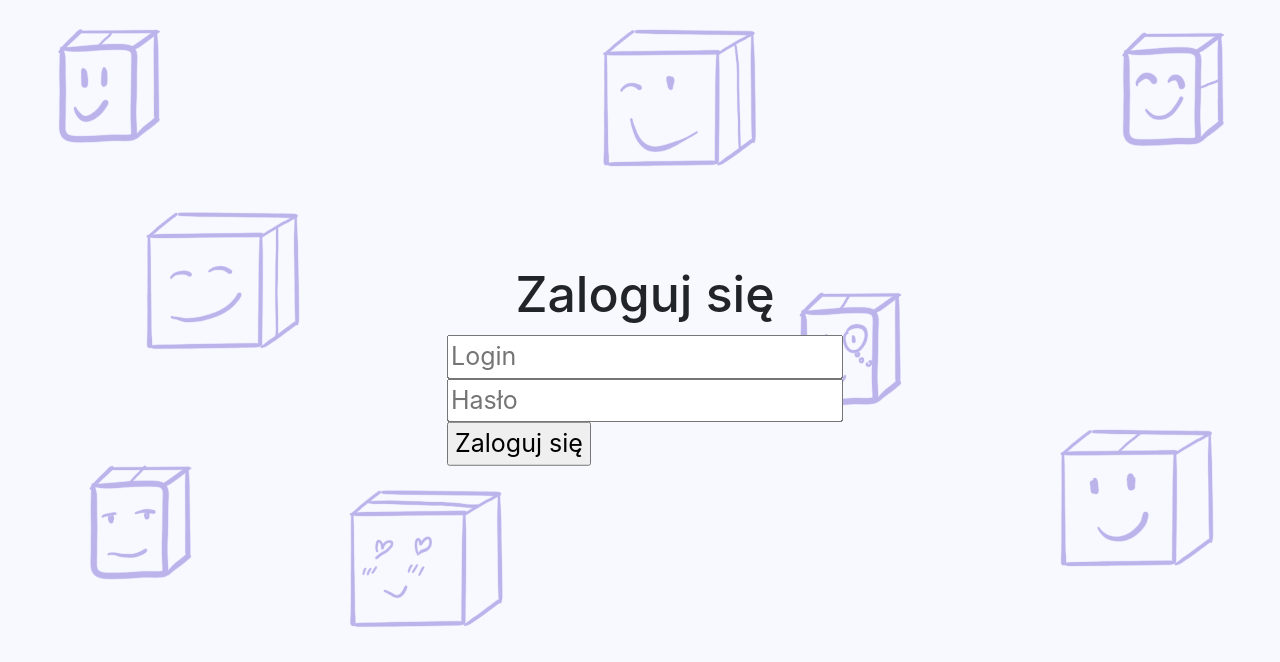
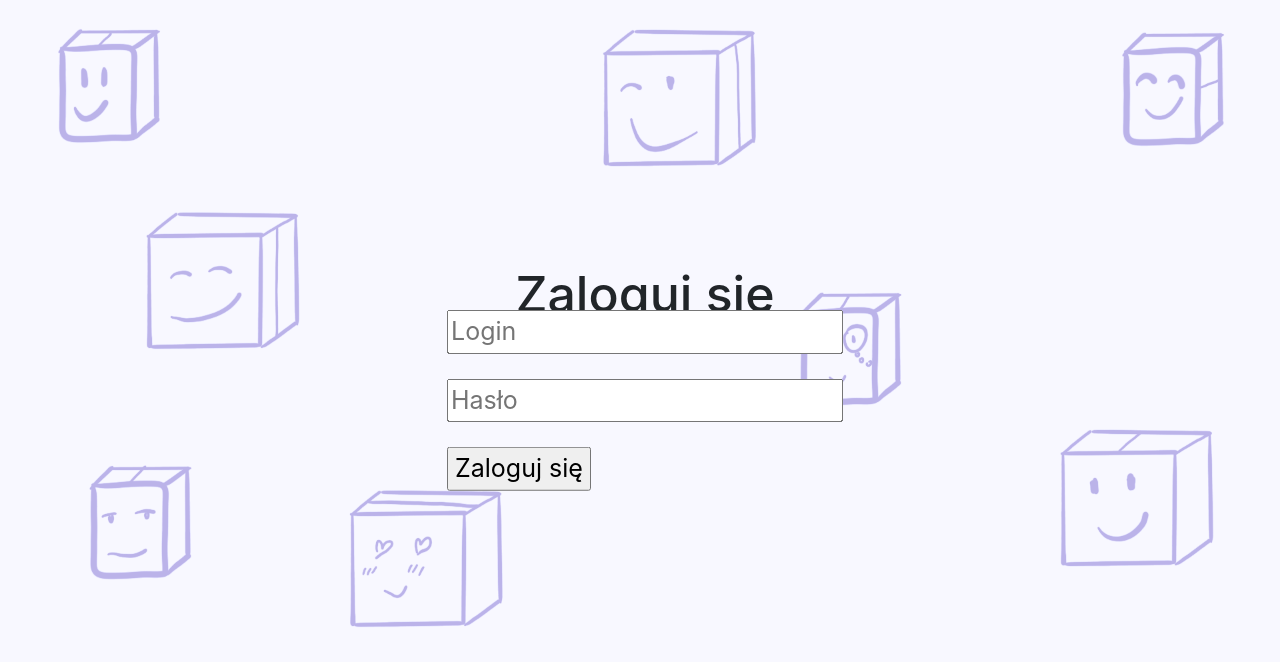
Before and after one commit to kamilkamieniarz/Kamieniarz-Seweryn-Klupsh, a PHP site: page / in a window 1280 px wide. Shown: the top 662 px of the page. Run offline with PHP 8.4, Linux system fonts and the light colour scheme.

Commit message:
Poprawki kosmetyczne
Dodano odstępy w ekranie logowania

```diff
--- a/index.php
+++ b/index.php
@@ -30,8 +30,8 @@ if (isset($_SESSION['logged_id'])) {
 
 				<div class=" col-12 d-inline-flex justify-content-center">
 					<form method="post" action="main.php">
-						<input type="text" name="login" placeholder="Login"><br>
-						<input type="password" name="pass" placeholder="Hasło"></br>
+						<input type="text" name="login" placeholder="Login" class="mb-3"><br>
+						<input type="password" name="pass" placeholder="Hasło" class="mb-3"></br>
 						<input type="submit" value="Zaloguj się">
 						<?php
 							if(isset($_SESSION['bad_attempt'])){
```
